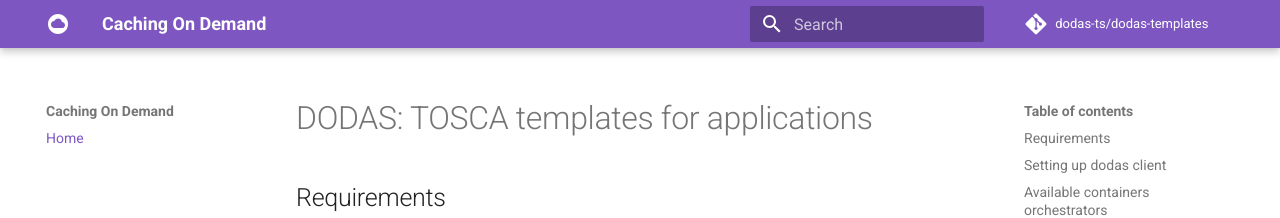
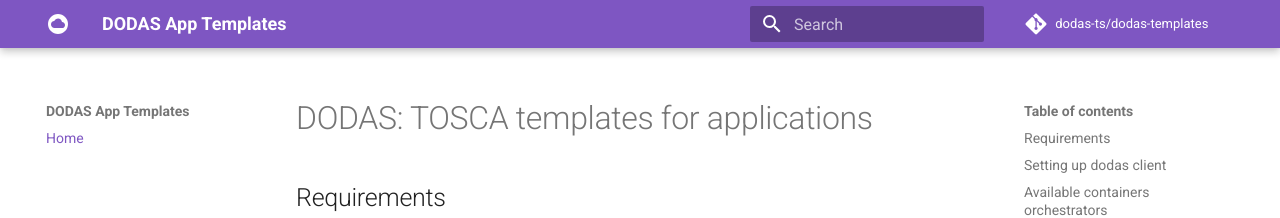
Before and after one commit to DODAS-TS/dodas-apps, an MkDocs documentation site: the page built from docs/README.md, in a window 1280 px wide. Shown: the top 218 px of the page. Built offline with MkDocs 1.6.1 and Material for MkDocs 9.7.7, drawn with Linux system fonts in a browser that asks for light colours; comment, search, counter and statistics services are not loaded.

Commit message:
fix web page name

```diff
--- a/mkdocs.yml
+++ b/mkdocs.yml
@@ -1,4 +1,4 @@
-site_name: Caching On Demand
+site_name: DODAS App Templates
 theme:
   name: material
   logo:
```
